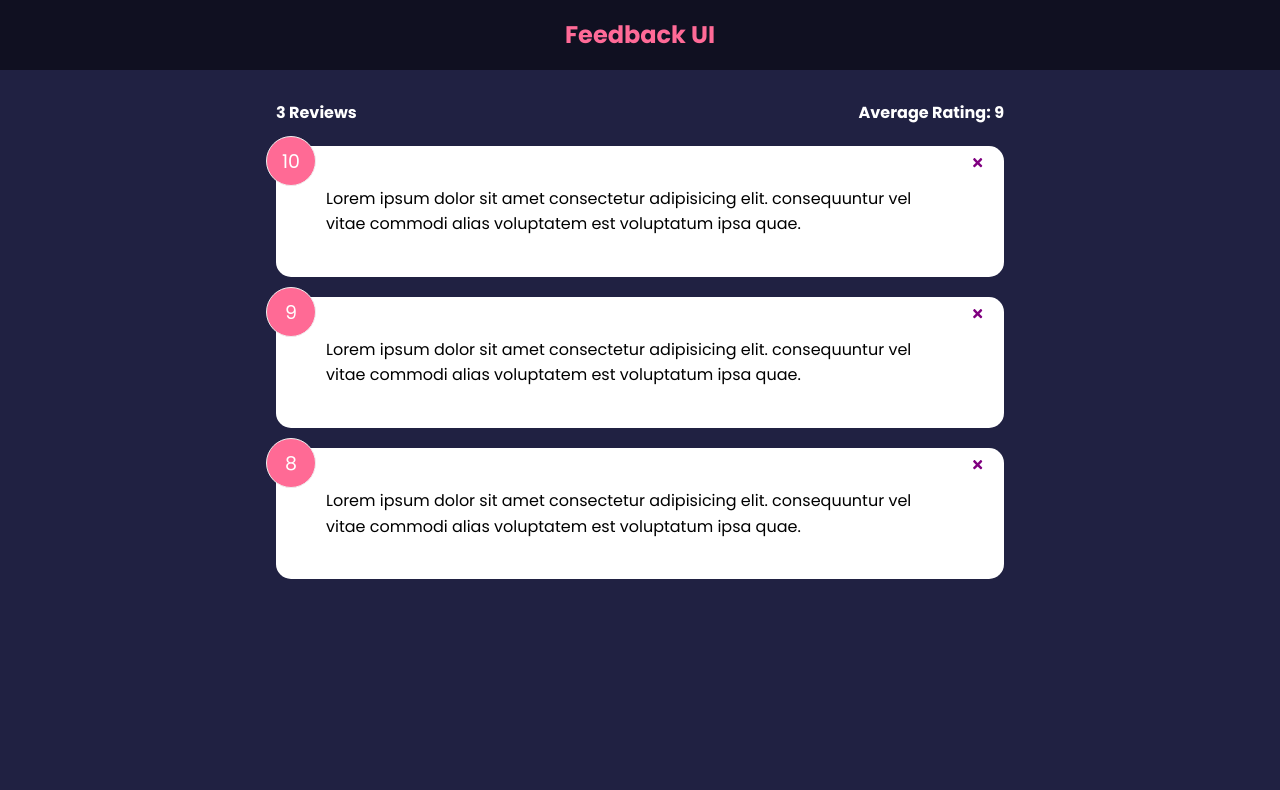
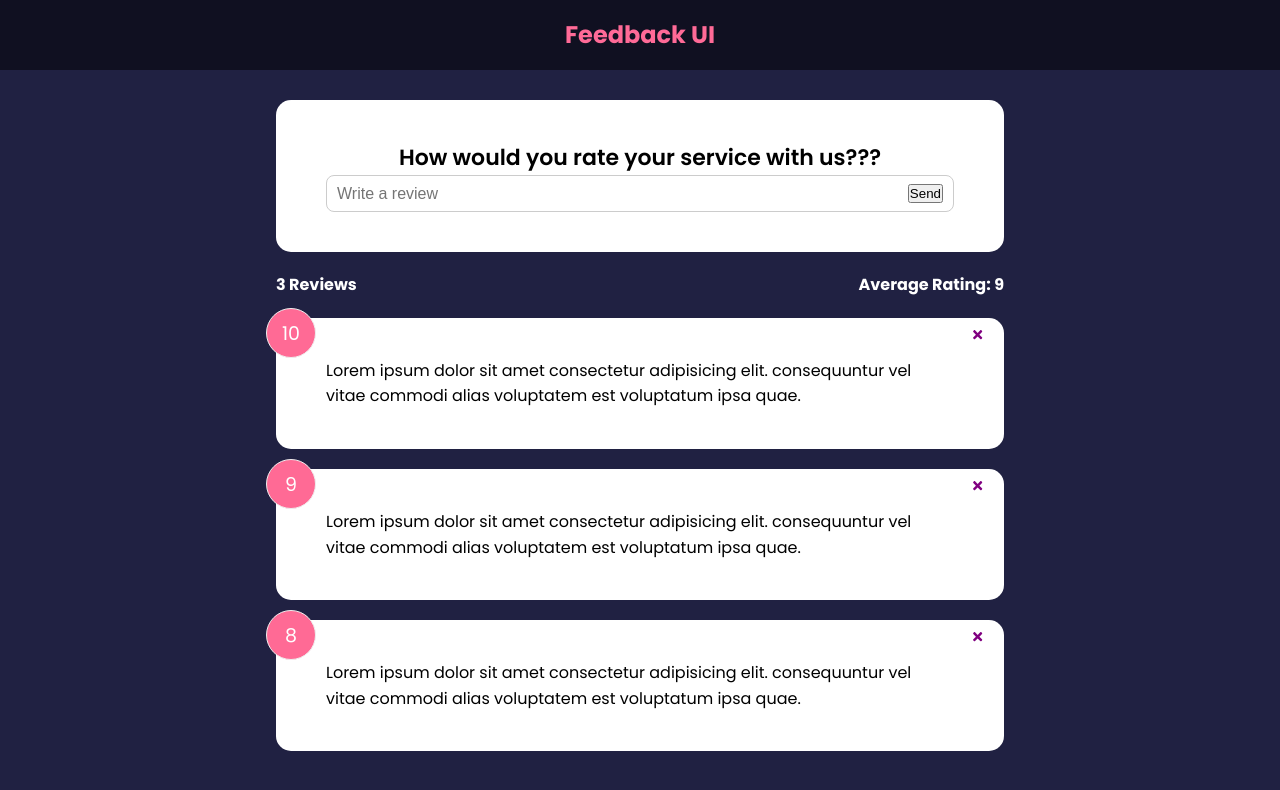
Before and after one commit to rugieri/feedback, a React (Create React App) app: page / in a window 1280 px wide. Shown: the top 790 px of the page. Built offline with nearby package versions, Linux system fonts and the light colour scheme.

Commit message:
added form input

```diff
--- a/src/App.js
+++ b/src/App.js
@@ -3,6 +3,7 @@
 import FeedbackList from './components/FeedbackList';
 import FeedbackData from './data/FeedbackData';
 import FeedbackStats from './components/FeedbackStats';
+import FeedbackForm from './components/FeedbackForm';
 function App() {
   const [feedback, setFeedback] = useState(FeedbackData, FeedbackList);
 
@@ -15,6 +16,7 @@
     <>
       <Header />
       <div className="container">
+        <FeedbackForm />
         <FeedbackStats feedback={feedback} />
         <FeedbackList feedback={feedback} handleDelete={deleteFeedback} />
       </div>
--- /dev/null
+++ b/src/components/FeedbackForm.jsx
@@ -0,0 +1,29 @@
+import { useState } from 'react';
+import Card from './shared/Card';
+
+function FeedbackForm() {
+  const [text, setText] = useState('');
+
+  const handleTextChange = (e) => {
+    setText(e.target.value);
+  };
+  return (
+    <Card>
+      <form>
+        <h2>How would you rate your service with us???</h2>
+        {/*@todo - rating select component */}
+        <div className="input-group">
+          <input
+            onChange={handleTextChange}
+            type="text"
+            placeholder="Write a review"
+            value={text}
+          />
+          <button type="submit">Send</button>
+        </div>
+      </form>
+    </Card>
+  );
+}
+
+export default FeedbackForm;
```
